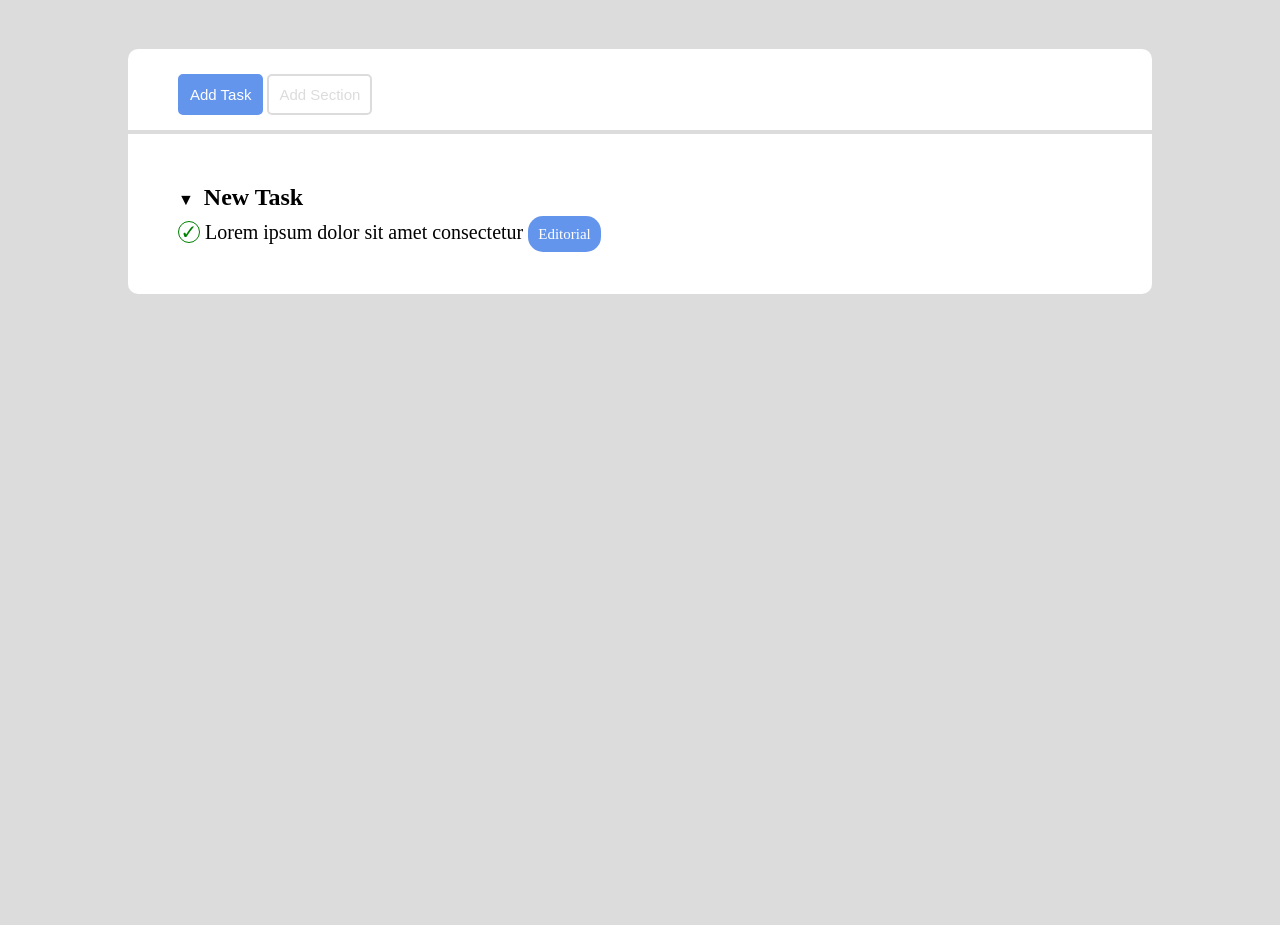
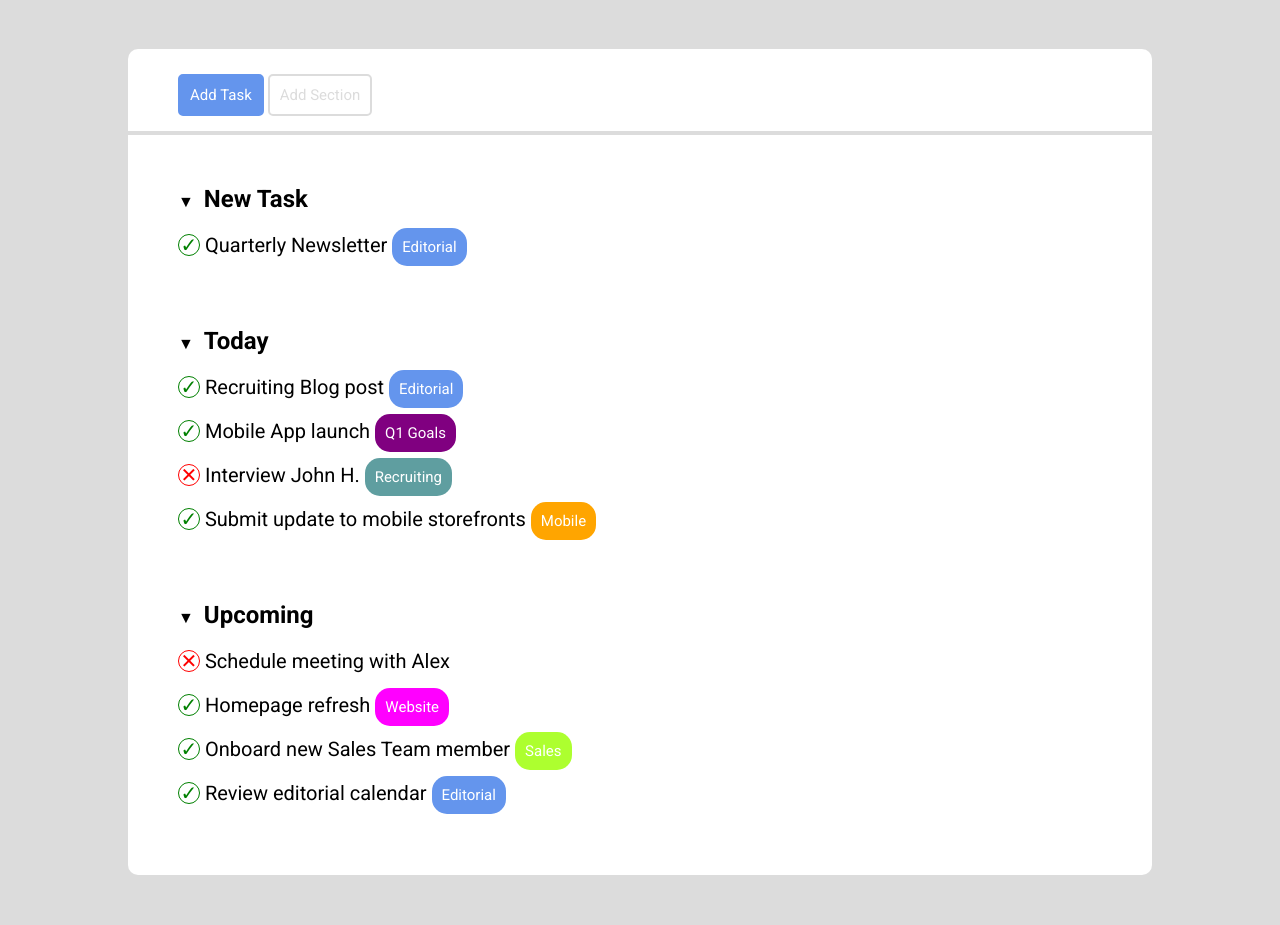
Before and after one commit to cincenfrank/html-css-toboolist, a plain HTML site: page index.html in a window 1280 px wide. Shown: the part 101-1026 px from the top of the page. Before the commit the page ends 800 px from the top, so only its background shows below. Drawn offline with Linux system fonts and the light colour scheme.

Commit message:
list implemented

```diff
--- a/css/style.css
+++ b/css/style.css
@@ -2,6 +2,7 @@
     margin: 0;
     padding: 0;
     box-sizing: border-box;
+    font-family: 'Roboto', sans-serif;
 }
 
 body{
@@ -37,35 +38,30 @@ li{
     padding-bottom: 50px;
 }
 
-.section{
+.pad-left{
     padding-left: 50px;
 }
 
 .commands{
-
     padding-bottom: 15px;
     border-bottom: 4px solid gainsboro;
 }
 
 .group-title{
     margin-bottom: 10px;
-
 }
 
 .group-title::before{
     content: '\25BC';
     font-size: medium;
     margin-right: 10px;
-
 }
 
 .button{
-
     border: 0;
     border-radius: 5px;
     padding: 10px;
     font-size: 15px;
-
 }
 
 .active{
@@ -110,6 +106,8 @@ li{
 
 .task{
     font-size: 20px;
+    margin-bottom: 20px;
+    margin-top: 20px;
 }
 
 .editorial::after{
@@ -121,3 +119,53 @@ li{
     padding: 10px;
     font-size: 15px;
 }
+
+.q1::after{
+    content: 'Q1 Goals';
+    background-color:purple;
+    color: white;
+    border: 0;
+    border-radius: 15px;
+    padding: 10px;
+    font-size: 15px;
+}
+
+.recruiting::after{
+    content: 'Recruiting';
+    background-color:cadetblue;
+    color: white;
+    border: 0;
+    border-radius: 15px;
+    padding: 10px;
+    font-size: 15px;
+}
+
+.mobile::after{
+    content: 'Mobile';
+    background-color:orange;
+    color: white;
+    border: 0;
+    border-radius: 15px;
+    padding: 10px;
+    font-size: 15px;
+}
+
+.website::after{
+    content: 'Website';
+    background-color:magenta;
+    color: white;
+    border: 0;
+    border-radius: 15px;
+    padding: 10px;
+    font-size: 15px;
+}
+
+.sales::after{
+    content: 'Sales';
+    background-color:greenyellow;
+    color: white;
+    border: 0;
+    border-radius: 15px;
+    padding: 10px;
+    font-size: 15px;
+}
--- a/index.html
+++ b/index.html
@@ -1,38 +1,74 @@
+<!-- cSpell: disable -->
 <!DOCTYPE html>
-<html lang="it">
+<html lang="en">
 
 <head>
     <title>Toboolist</title>
     <link rel="stylesheet" href="css/style.css">
     <meta name="description" content="Boolean ToDo Web Page">
+    <link rel="preconnect" href="https://fonts.googleapis.com">
+    <link rel="preconnect" href="https://fonts.gstatic.com" crossorigin>
+    <link href="https://fonts.googleapis.com/css2?family=Roboto:wght@400;700&display=swap" rel="stylesheet">
 </head>
 
 <body>
     <header>
-        <div></div>
         <img src="img/Logo.png" alt="logo boolean" id="logo">
         <h1 id="title">Toboolist</h1>
     </header>
     <main>
 
         <div class="container">
-            <section class="commands section">
+            <section class="commands pad-left">
                 <button class="active button">Add Task</button>
                 <button class="button inactive">Add Section</button>
             </section>
 
 
-            <section class="tasks-list section">
+            <section class="tasks-list pad-left">
                 <h2 class="group-title">New Task</h2>
                 <ul>
                     <li class="task done editorial">
-                        Lorem ipsum dolor sit amet consectetur
+                        Quarterly Newsletter
                     </li>
                 </ul>
-
             </section>
 
+            <section class="tasks-list pad-left">
+                <h2 class="group-title">Today</h2>
+                <ul>
+                    <li class="task done editorial">
+                        Recruiting Blog post
+                    </li>
+                    <li class="task done q1">
+                        Mobile App launch
+                    </li>
+                    <li class="task undone recruiting">
+                        Interview John H.
+                    </li>
+                    <li class="task done mobile">
+                        Submit update to mobile storefronts
+                    </li>
+                </ul>
+            </section>
 
+            <section class="tasks-list pad-left">
+                <h2 class="group-title">Upcoming</h2>
+                <ul>
+                    <li class="task undone">
+                        Schedule meeting with Alex
+                    </li>
+                    <li class="task done website">
+                        Homepage refresh
+                    </li>
+                    <li class="task done sales">
+                        Onboard new Sales Team member
+                    </li>
+                    <li class="task done editorial">
+                        Review editorial calendar
+                    </li>
+                </ul>
+            </section>
         </div>
 
     </main>
```
